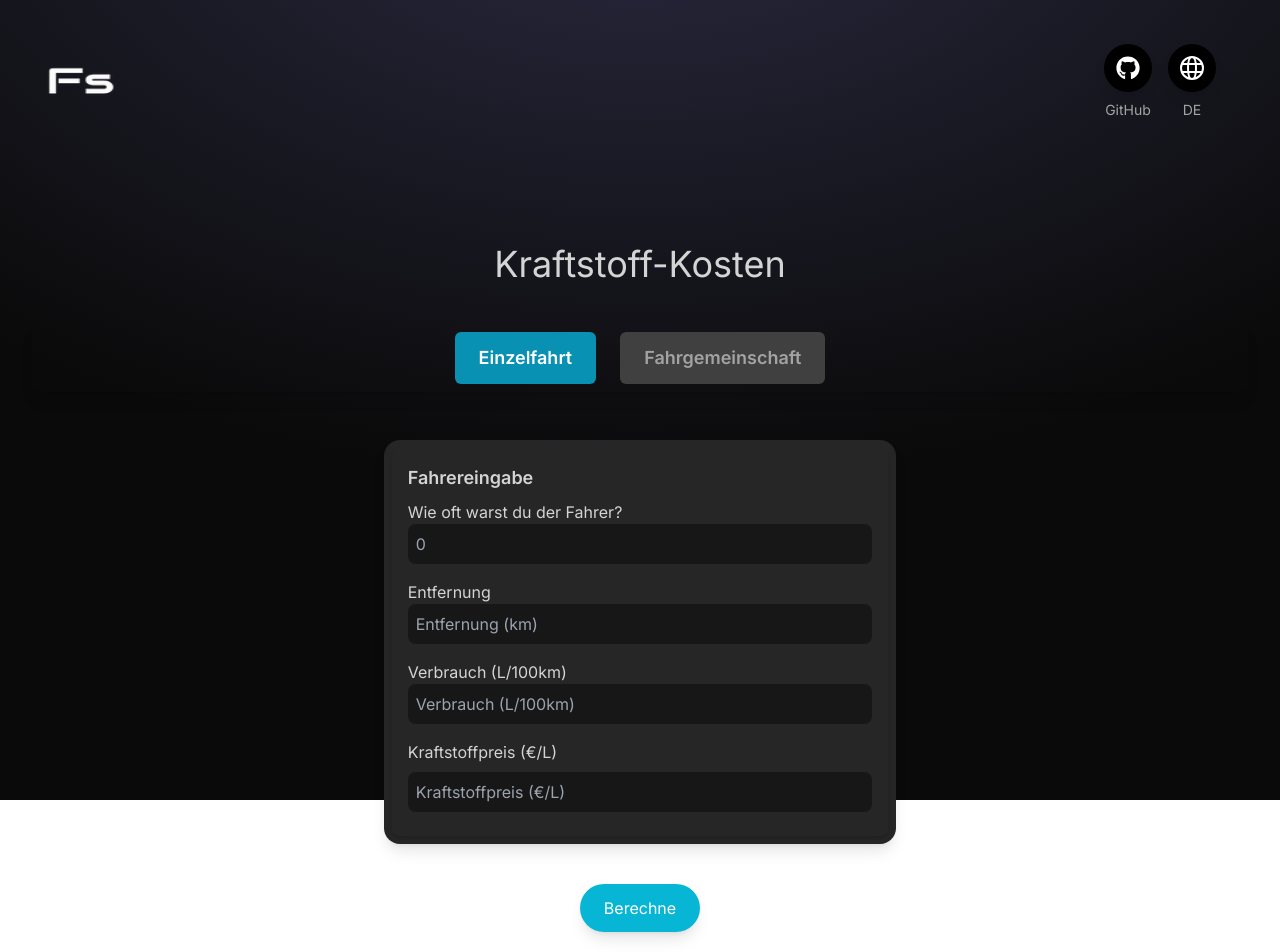
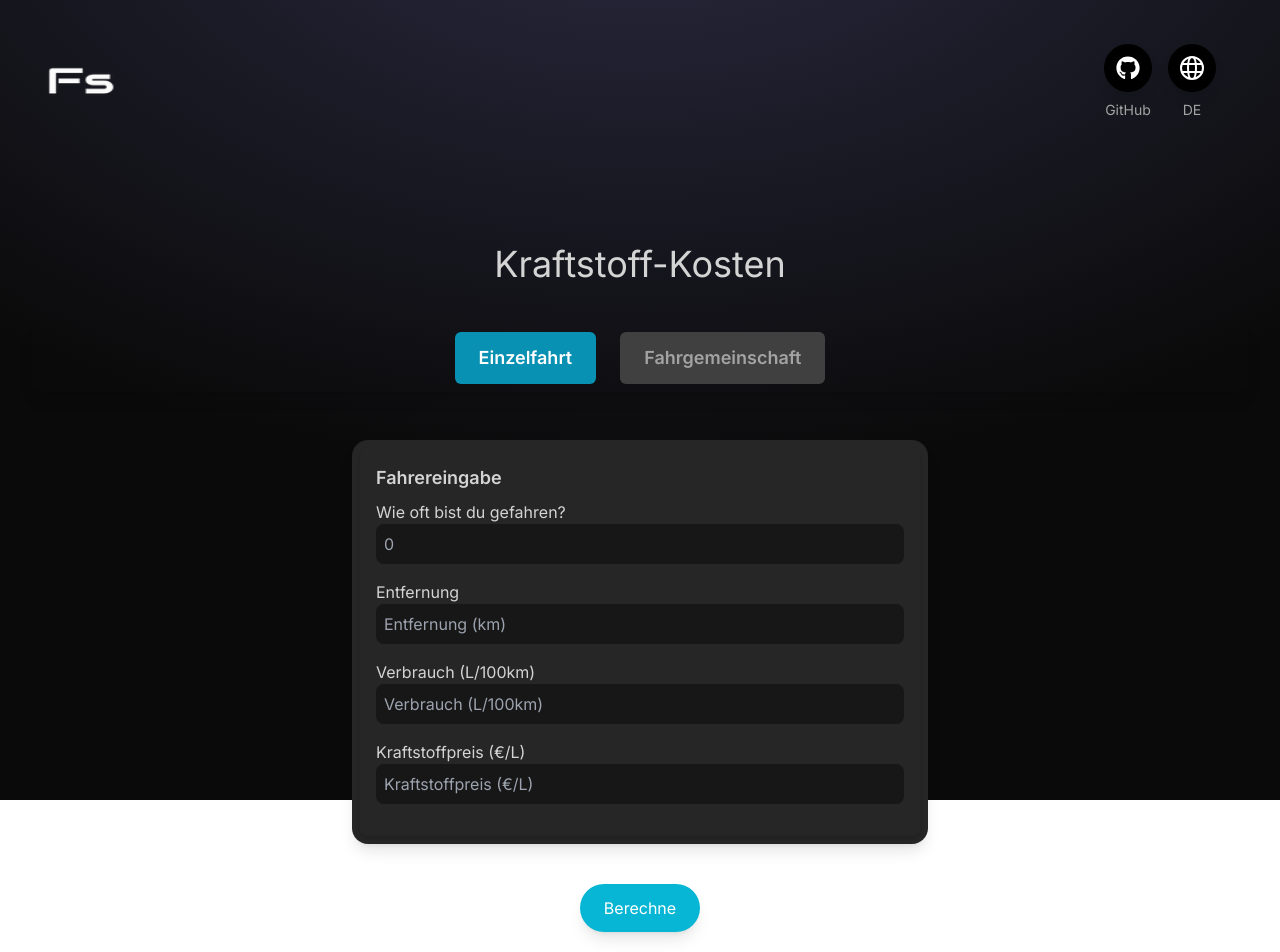
Before and after one commit to Sebu-Dev/fuel_cost_calculator, a React app in the folder spritkostenrechner/: page / in a window 1280 px wide. Shown: the top 952 px of the page. Built offline with nearby package versions, Linux system fonts and the light colour scheme; the HTML template or start-up script is replaced by a standard one.

Commit message:
reafctoring

```diff
--- a/spritkostenrechner/eslint.config.js
+++ b/spritkostenrechner/eslint.config.js
@@ -27,8 +27,7 @@ export default [
       ...jsPlugin.configs.recommended.rules,
       ...reactPlugin.configs.recommended.rules,
       ...tsEslint.configs.recommended.rules,
-      'react/react-in-jsx-scope': 'off',
-      'react/prop-types': 'off'
+      'react/react-in-jsx-scope': 'off'
     },
     settings: {
       react: {
--- a/spritkostenrechner/package.json
+++ b/spritkostenrechner/package.json
@@ -17,7 +17,7 @@
     "react": "^18.3.1",
     "react-dom": "^18.3.1",
     "react-icons": "^5.4.0",
-    "yup": "^1.6.1"
+    "react-router-dom": "^7.0.2"
   },
   "devDependencies": {
     "@eslint/js": "^9.17.0",
--- a/spritkostenrechner/src/components/Calculator/FuelCostCalculator.tsx
+++ b/spritkostenrechner/src/components/Calculator/FuelCostCalculator.tsx
@@ -5,10 +5,11 @@ import { useFuelState } from '../Hooks/useFuelState';
 import { useTabs } from '../Hooks/UseTabs';
 import { useTripState } from '../Hooks/UseTripState';
 import { Card } from './Card';
-import FuelEfficiency from './FuelEfficiency';
-import FuelPrice from './FuelPrice';
+import FuelInputField from './FuelInputFields';
+
 import { calculateTripCost } from './Helper';
 import InputSection from './InputSection';
+import { TabContent } from './TabContent';
 import { TabsComponent } from './TabsComponent';
 import { TripInput } from './TripInput';
 
@@ -70,8 +71,16 @@ const FuelCostCalculator = () => {
             placeholderTrips="0"
             placeholderDistance={translations.FUELCOSTCALCULATOR.DISTANCE_LABEL}
           />
-          <FuelEfficiency fuelEfficiency={fuelEfficiency} setFuelEfficiency={setFuelEfficiency} />
-          <FuelPrice fuelPrice={fuelPrice} setFuelPrice={setFuelPrice} />
+          <FuelInputField
+            labelKey={'FUEL_EFFICIENCY_LABEL'}
+            value={fuelEfficiency}
+            setValue={setFuelEfficiency}
+          />
+          <FuelInputField
+            labelKey={'FUEL_PRICE_LABEL'}
+            value={fuelEfficiency}
+            setValue={setFuelEfficiency}
+          />
         </Card>
       </div>
     ),
@@ -106,14 +115,17 @@ const FuelCostCalculator = () => {
       </h1>
       <div className="flex flex-col justify-center w-full ">
         <TabsComponent tabs={tabs} activeTab={activeTab} setActiveTab={setActiveTab} />
-        {tabContent[activeTab]}
+        <TabContent activeTab={activeTab} content={tabContent} />
       </div>
       <div className="flex justify-center my-8">
-        <button
+        <motion.button
           onClick={calculateCost}
-          className="px-6 py-3 bg-cyan-500 text-white rounded-full shadow-lg hover:bg-cyan-600 transition-all">
+          className="px-6 py-3 bg-cyan-500 text-white rounded-full shadow-lg"
+          whileHover={{ scale: 1.1, backgroundColor: '#38bdf8' }}
+          whileTap={{ scale: 0.9 }}
+          transition={{ type: 'spring', stiffness: 300 }}>
           {translations.FUELCOSTCALCULATOR.CALCULATE_BUTTON}
-        </button>
+        </motion.button>
       </div>
       {renderResult()}
     </motion.div>
--- a/spritkostenrechner/src/components/Calculator/FuelEfficiency.tsx
+++ /dev/null
@@ -1,35 +0,0 @@
-import React from 'react';
-import { useLanguage } from '../../context/LanguageContext';
-
-interface FuelEfficiencyProps {
-  isDisplayLableText?: boolean;
-  fuelEfficiency: number | null;
-  setFuelEfficiency: (value: number | 0) => void;
-}
-
-export const FuelEfficiency: React.FC<FuelEfficiencyProps> = ({
-  fuelEfficiency,
-  setFuelEfficiency,
-  isDisplayLableText = true
-}) => {
-  const { translations } = useLanguage();
-
-  return (
-    <>
-      {isDisplayLableText && (
-        <label className="mb-2 text-neutral-300">
-          {translations.FUELCOSTCALCULATOR.FUEL_EFFICIENCY_LABEL}
-        </label>
-      )}
-      <input
-        type="number"
-        value={fuelEfficiency || ''}
-        onChange={(e) => setFuelEfficiency(e.target.value ? Number(e.target.value) : 0)}
-        className="bg-neutral-900 text-neutral-300 rounded-lg p-2 mb-4 w-full"
-        placeholder={translations.FUELCOSTCALCULATOR.FUEL_EFFICIENCY_LABEL}
-      />
-    </>
-  );
-};
-
-export default FuelEfficiency;
--- a/spritkostenrechner/src/components/Calculator/FuelInputFields.tsx
+++ b/spritkostenrechner/src/components/Calculator/FuelInputFields.tsx
@@ -1,28 +1,29 @@
-import React from 'react';
 import { useLanguage } from '../../context/LanguageContext';
 import type { FuelCostCalculator } from '../../types/types';
 
+type LabelKey = {
+  [key in keyof FuelCostCalculator]: FuelCostCalculator[key] extends string ? key : never;
+}[keyof FuelCostCalculator];
+
 interface FuelInputFieldProps {
-  labelKey: keyof FuelCostCalculator;
+  labelKey: LabelKey;
   value: number | null;
   setValue: (value: number | 0) => void;
   isDisplayLabelText?: boolean;
 }
 
-const FuelInputField: React.FC<FuelInputFieldProps> = ({
+const FuelInputField = ({
   labelKey,
   value,
   setValue,
   isDisplayLabelText = true
-}) => {
+}: FuelInputFieldProps) => {
   const { translations } = useLanguage();
 
   return (
     <>
       {isDisplayLabelText && (
-        <label className="mb-2 text-neutral-300">
-          {translations.FUELCOSTCALCULATOR[labelKey as keyof FuelCostCalculator]}
-        </label>
+        <label className="mb-2 text-neutral-300">{translations.FUELCOSTCALCULATOR[labelKey]}</label>
       )}
       <input
         type="number"
--- a/spritkostenrechner/src/components/Calculator/FuelPrice.tsx
+++ /dev/null
@@ -1,34 +0,0 @@
-import React from 'react';
-import { useLanguage } from '../../context/LanguageContext';
-
-interface FuelPriceProps {
-  fuelPrice: number;
-  setFuelPrice: (value: number) => void;
-  isDisplayLableText?: boolean;
-}
-
-export const FuelPrice: React.FC<FuelPriceProps> = ({
-  fuelPrice,
-  setFuelPrice,
-  isDisplayLableText = true
-}) => {
-  const { translations } = useLanguage();
-  return (
-    <div className="flex flex-col ">
-      {isDisplayLableText && (
-        <label className="mb-2 text-neutral-300">
-          {translations.FUELCOSTCALCULATOR.FUEL_PRICE_LABEL}
-        </label>
-      )}
-      <input
-        type="number"
-        value={fuelPrice || ''}
-        onChange={(e) => setFuelPrice(e.target.value ? Number(e.target.value) : 0)}
-        className="bg-neutral-900 text-neutral-300 rounded-lg p-2 mb-2 w-full"
-        placeholder={translations.FUELCOSTCALCULATOR.FUEL_PRICE_LABEL}
-      />
-    </div>
-  );
-};
-
-export default FuelPrice;
--- a/spritkostenrechner/src/components/Calculator/InputSection.tsx
+++ b/spritkostenrechner/src/components/Calculator/InputSection.tsx
@@ -2,8 +2,7 @@ import React from 'react';
 import { useLanguage } from '../../context/LanguageContext';
 import { Card } from './Card';
 import { CarPool } from './CarPool';
-import FuelEfficiency from './FuelEfficiency';
-import FuelPrice from './FuelPrice';
+import FuelInputField from './FuelInputFields';
 
 type InputSectionProps = {
   driverTrips: number;
@@ -55,16 +54,16 @@ export const InputSection: React.FC<InputSectionProps> = ({
       </div>
       <div className="sm:col-span-1 lg:col-span-1 flex flex-col  ">
         <Card title={translations.FUELCOSTCALCULATOR.FUEL_EFFICIENCY_TITLE}>
-          <FuelEfficiency
-            fuelEfficiency={fuelEfficiency}
-            setFuelEfficiency={setFuelEfficiency}
-            isDisplayLableText={false}
+          <FuelInputField
+            labelKey={'FUEL_EFFICIENCY_LABEL'}
+            value={fuelEfficiency}
+            setValue={setFuelEfficiency}
           />
         </Card>
       </div>
       <div className="sm:col-span-1 lg:col-span-1 flex flex-col   ">
         <Card title={translations.FUELCOSTCALCULATOR.FUEL_PRICE_TITLE}>
-          <FuelPrice fuelPrice={fuelPrice} setFuelPrice={setFuelPrice} isDisplayLableText={false} />
+          <FuelInputField labelKey={'FUEL_PRICE_LABEL'} value={fuelPrice} setValue={setFuelPrice} />
         </Card>
       </div>
     </div>
--- /dev/null
+++ b/spritkostenrechner/src/components/Calculator/TabContent.tsx
@@ -0,0 +1,9 @@
+import React from 'react';
+type TabContentProps = {
+  activeTab: string;
+  content: Record<string, React.ReactNode>;
+};
+
+export const TabContent = ({ activeTab, content }: TabContentProps) => (
+  <div className="flex flex-col w-full">{content[activeTab] || null}</div>
+);
--- a/spritkostenrechner/src/components/Calculator/TabsComponent.tsx
+++ b/spritkostenrechner/src/components/Calculator/TabsComponent.tsx
@@ -1,24 +1,30 @@
 import { motion } from 'framer-motion';
+
 type Tab = {
   id: string;
   label: string;
 };
+
 type TabsComponentProps = {
   tabs: Tab[];
   activeTab: string;
   setActiveTab: (id: string) => void;
 };
 
-export const TabsComponent = ({ tabs, activeTab, setActiveTab }: TabsComponentProps) => (
+export const TabsComponent = ({ tabs, activeTab, setActiveTab }: TabsComponentProps) => {
+  const buttonClasses = (isActive: boolean) =>
+    `px-6 py-3 text-lg font-semibold transition-all rounded-md focus:outline-none ${
+      isActive
+        ? 'bg-cyan-600 text-white'
+        : 'bg-neutral-700 text-neutral-400 hover:bg-neutral-600 hover:text-white'
+    }`;
+
+  return (
     <div className="flex justify-center gap-6 mb-6 p-2 rounded-lg shadow-lg flex-wrap max-w-full overflow-hidden">
-    {tabs.map((tab: Tab) => (
+      {tabs.map((tab) => (
         <motion.button
           key={tab.id}
-        className={`px-6 py-3 text-lg font-semibold transition-all ${
-          activeTab === tab.id
-            ? 'bg-cyan-600 text-white'
-            : 'bg-neutral-700 text-neutral-400 hover:bg-neutral-600 hover:text-white'
-        } rounded-md focus:outline-none`}
+          className={buttonClasses(activeTab === tab.id)}
           onClick={() => setActiveTab(tab.id)}
           whileHover={{ scale: 1.05 }}
           whileTap={{ scale: 0.95 }}
@@ -28,3 +34,4 @@ export const TabsComponent = ({ tabs, activeTab, setActiveTab }: TabsComponentPr
       ))}
     </div>
   );
+};
--- a/spritkostenrechner/src/components/Navbar.tsx
+++ b/spritkostenrechner/src/components/Navbar.tsx
@@ -1,8 +1,8 @@
 import { motion } from 'framer-motion';
 import { FaGithub } from 'react-icons/fa';
+import { Link } from 'react-router-dom';
 import logo from '../assets/Fs-logo.png';
 import LanguageButton from './LanguageButton';
-
 function GithubLink() {
   return (
     <motion.div
@@ -25,7 +25,16 @@ const Navbar = () => {
   return (
     <nav className="mb-14 lg:mb-20 flex  items-center justify-between py-3">
       <div className="flex flex-shrink-0 items-center">
-        <img src={logo} alt="logo" className="mx-2  h-10 md:w-20 " />
+        <Link to="https://sebu-dev.github.io/portfolio/">
+          <motion.img
+            src={logo}
+            alt="logo"
+            className="mx-2 h-10 md:w-20"
+            whileHover={{ scale: 1.1 }}
+            whileTap={{ scale: 0.9 }}
+            transition={{ type: 'spring', stiffness: 300, damping: 10 }}
+          />
+        </Link>
       </div>
       <div className="mt-4 lg:m-8 flex items-center justify-center gap-4 text-2xl  ">
         <GithubLink />
--- a/spritkostenrechner/src/constants/de.tsx
+++ b/spritkostenrechner/src/constants/de.tsx
@@ -20,7 +20,7 @@ export const DE: Language = {
     },
     CARPOOL: {
       DRIVER: {
-        TITLE: 'Wie oft warst du der Fahrer?',
+        TITLE: 'Wie oft bist du gefahren?',
         DISTANCE_LABEL: 'Entfernung',
         TRIPS_PLACEHOLDER: '0',
         DISTANCE_PLACEHOLDER: 'Entfernung eingeben (km)'
--- a/spritkostenrechner/src/main.tsx
+++ b/spritkostenrechner/src/main.tsx
@@ -1,4 +1,5 @@
 import { createRoot } from 'react-dom/client';
+import { BrowserRouter } from 'react-router-dom';
 import { CarPool } from './components/Calculator/CarPool';
 import FuelCostCalculator from './components/Calculator/FuelCostCalculator';
 import Contact from './components/Contact';
@@ -7,6 +8,7 @@ import { LanguageProvider } from './context/LanguageContext';
 import './styles/index.css';
 
 createRoot(document.getElementById('root')!).render(
+  <BrowserRouter>
     <LanguageProvider>
       <div className="overflow-x-hidden text-neutral-300 antialiased selection:bg-cyan-300 selection:text-cyan-900 ">
         <div className="fixed top-0 -z-10 h-full w-full">
@@ -21,5 +23,6 @@ createRoot(document.getElementById('root')!).render(
         </div>
       </div>
     </LanguageProvider>
+  </BrowserRouter>
 );
 export default CarPool;
```
Also changed, not shown: 1 other file (tests, documents, lock files or other folders). Lines whose indentation alone changed are shown as unchanged.
